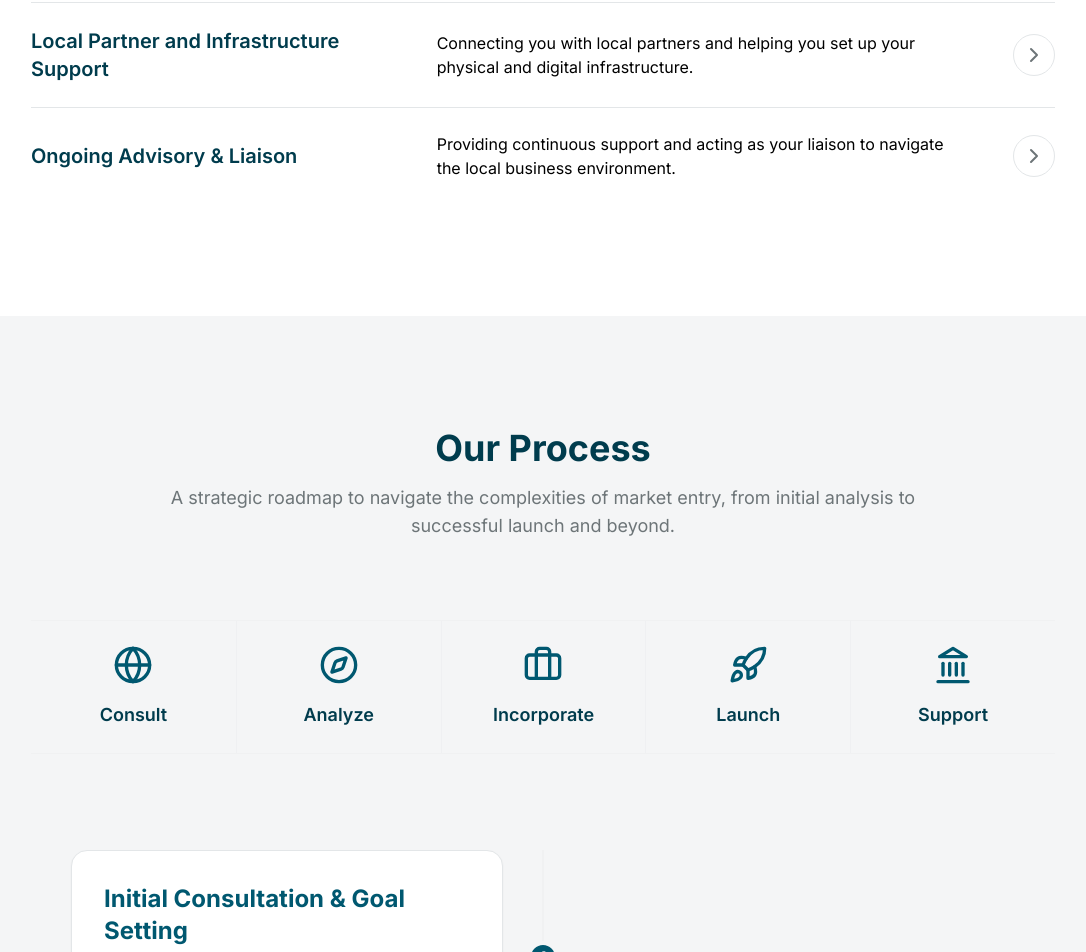
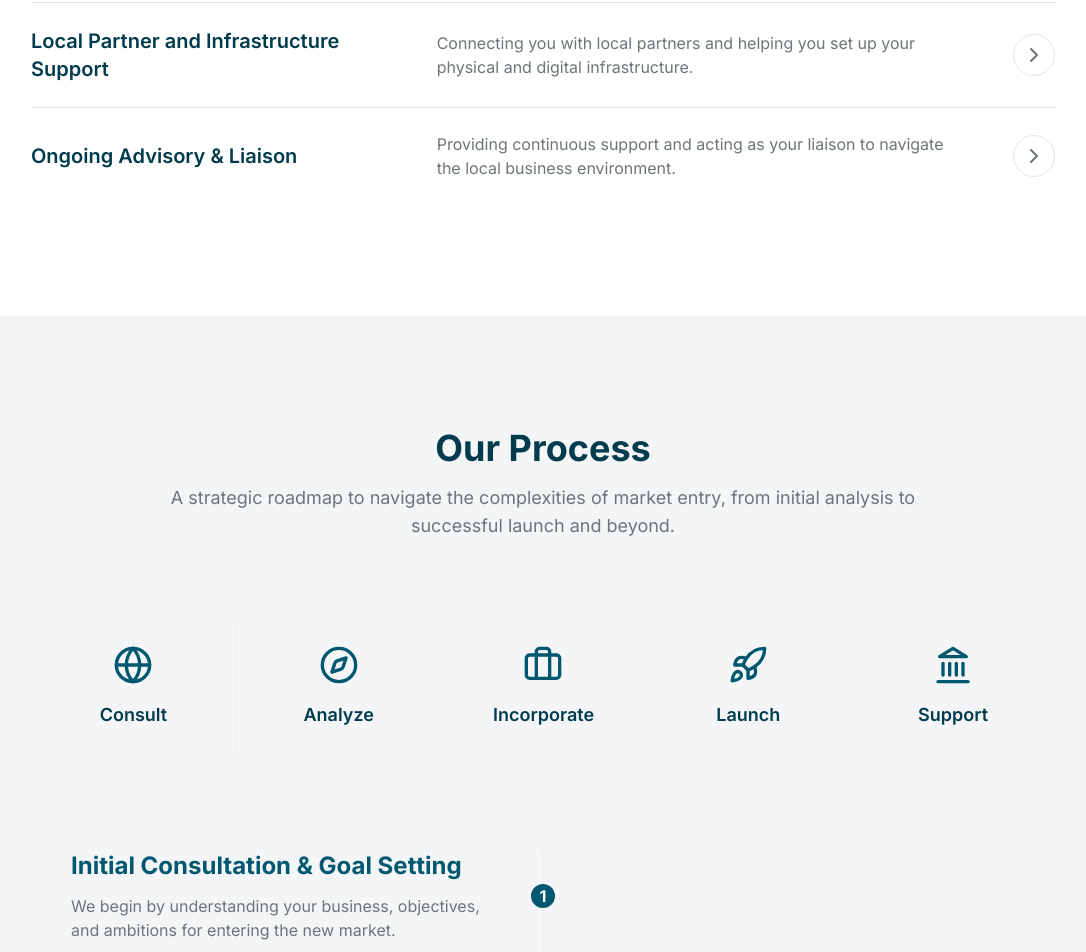
Before and after one commit to mckenzie-81/prosupport, a React (Vite) app: page /services/market-entry in a window 1280 px wide. Shown: the part 1560-2512 px from the top of the page, without its empty margins (97-1183 px from the left). Built offline with nearby package versions, Linux system fonts and the light colour scheme.

Commit message:
changed card a to text

```diff
--- a/src/pages/FacilityManagement.tsx
+++ b/src/pages/FacilityManagement.tsx
@@ -155,7 +155,7 @@ const FacilityManagement = () => {
                     <div key={index} className="relative mb-20">
                         <div className={`flex items-center ${index % 2 === 1 ? 'flex-row-reverse' : 'flex-row'}`}>
                             <div className={`w-1/2 px-10 ${index % 2 === 1 ? 'text-right' : 'text-left'}`}>
-                                <div className="inline-block p-8 rounded-lg border bg-background shadow-sm">
+                                <div>
                                     <h3 className="text-2xl font-bold text-primary mb-3">{step.title}</h3>
                                     <p className="text-muted-foreground">{step.description}</p>
                                 </div>
--- a/src/pages/GeneralSupport.tsx
+++ b/src/pages/GeneralSupport.tsx
@@ -155,7 +155,7 @@ const GeneralSupport = () => {
                     <div key={index} className="relative mb-20">
                         <div className={`flex items-center ${index % 2 === 1 ? 'flex-row-reverse' : 'flex-row'}`}>
                             <div className={`w-1/2 px-10 ${index % 2 === 1 ? 'text-right' : 'text-left'}`}>
-                                <div className="inline-block p-8 rounded-lg border bg-background shadow-sm">
+                                <div>
                                     <h3 className="text-2xl font-bold text-primary mb-3">{step.title}</h3>
                                     <p className="text-muted-foreground">{step.description}</p>
                                 </div>
--- a/src/pages/MarketEntry.tsx
+++ b/src/pages/MarketEntry.tsx
@@ -115,7 +115,7 @@ const MarketEntry = () => {
                     <h4 className="text-xl font-semibold">{service.name}</h4>
                   </div>
                   <div className="md:w-1/2">
-                    <p className="text-black">{service.description}</p>
+                    <p className="text-muted-foreground">{service.description}</p>
                   </div>
                   <div className="md:w-auto flex justify-end mt-4 md:mt-0">
                       <button className="p-2 rounded-full border border-border hover:bg-muted transition-colors">
@@ -155,7 +155,7 @@ const MarketEntry = () => {
                     <div key={index} className="relative mb-20">
                         <div className={`flex items-center ${index % 2 === 1 ? 'flex-row-reverse' : 'flex-row'}`}>
                             <div className={`w-1/2 px-10 ${index % 2 === 1 ? 'text-right' : 'text-left'}`}>
-                                <div className="inline-block p-8 rounded-lg border bg-background shadow-sm">
+                                <div>
                                     <h3 className="text-2xl font-bold text-primary mb-3">{step.title}</h3>
                                     <p className="text-muted-foreground">{step.description}</p>
                                 </div>
--- a/src/pages/ProcumentService.tsx
+++ b/src/pages/ProcumentService.tsx
@@ -155,7 +155,7 @@ const ProcumentService = () => {
                     <div key={index} className="relative mb-20">
                         <div className={`flex items-center ${index % 2 === 1 ? 'flex-row-reverse' : 'flex-row'}`}>
                             <div className={`w-1/2 px-10 ${index % 2 === 1 ? 'text-right' : 'text-left'}`}>
-                                <div className="inline-block p-8 rounded-lg border bg-background shadow-sm">
+                                <div>
                                     <h3 className="text-2xl font-bold text-primary mb-3">{step.title}</h3>
                                     <p className="text-muted-foreground">{step.description}</p>
                                 </div>
```
